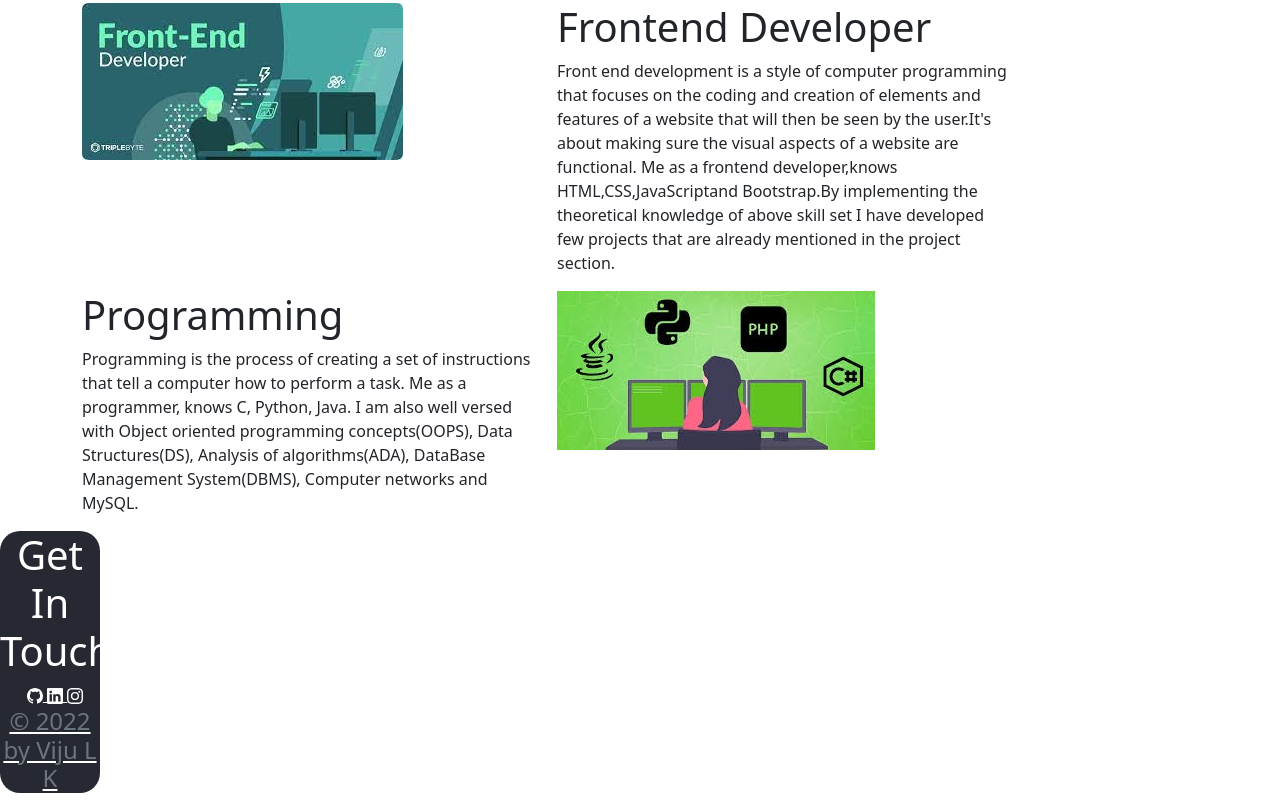
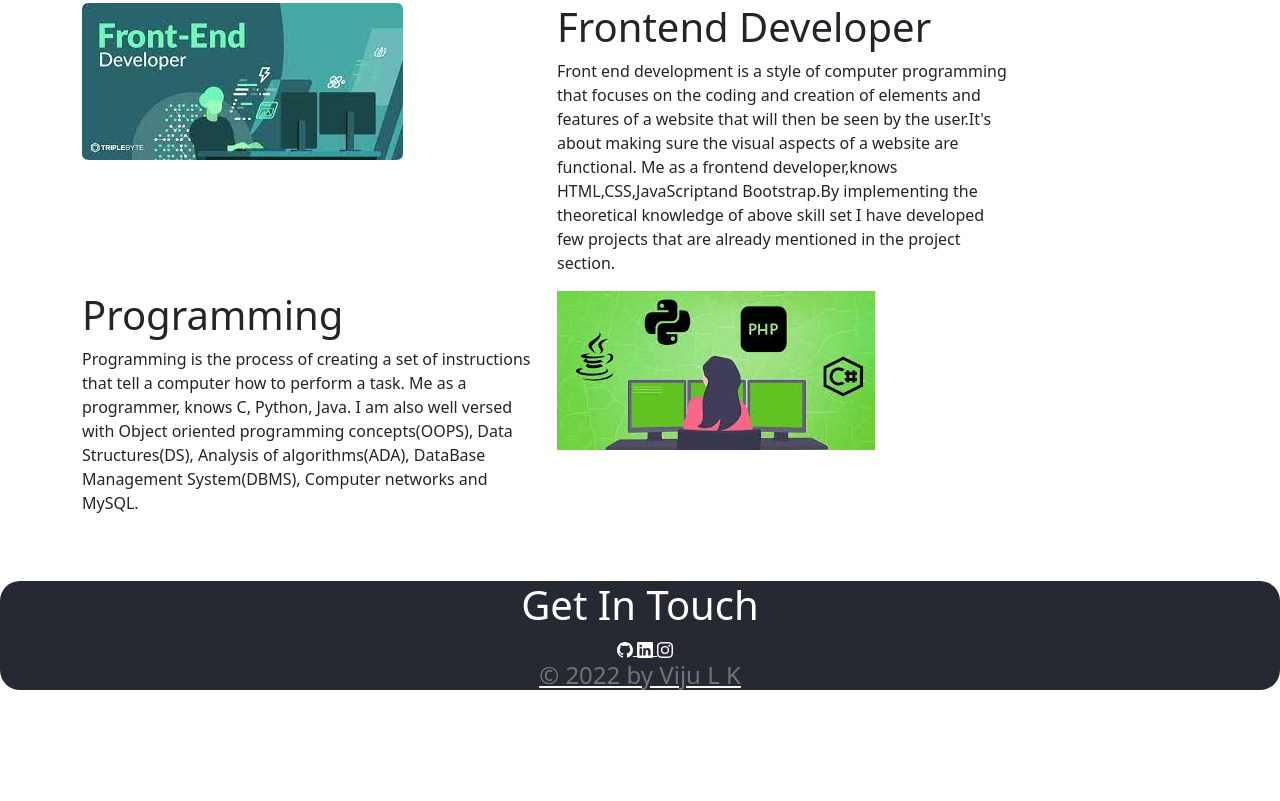
Before and after one commit to VijuKoraddi/Viju.github.io, a plain HTML site: page index.html in a window 1280 px wide. Shown: the part 1991-2792 px from the top of the page. After the commit the page ends 2689 px from the top, so only its background shows below. Drawn offline with nearby package versions, Linux system fonts and the light colour scheme.

Commit message:
Update style4.css

```diff
--- a/style4.css
+++ b/style4.css
@@ -19,8 +19,7 @@
 }
 
 .footerstyling {
-    width: 100px;
-    min-height: 90px;
+    margin-top:50px;
     background-color: #272932;
     border-radius: 20px;
 }
```
